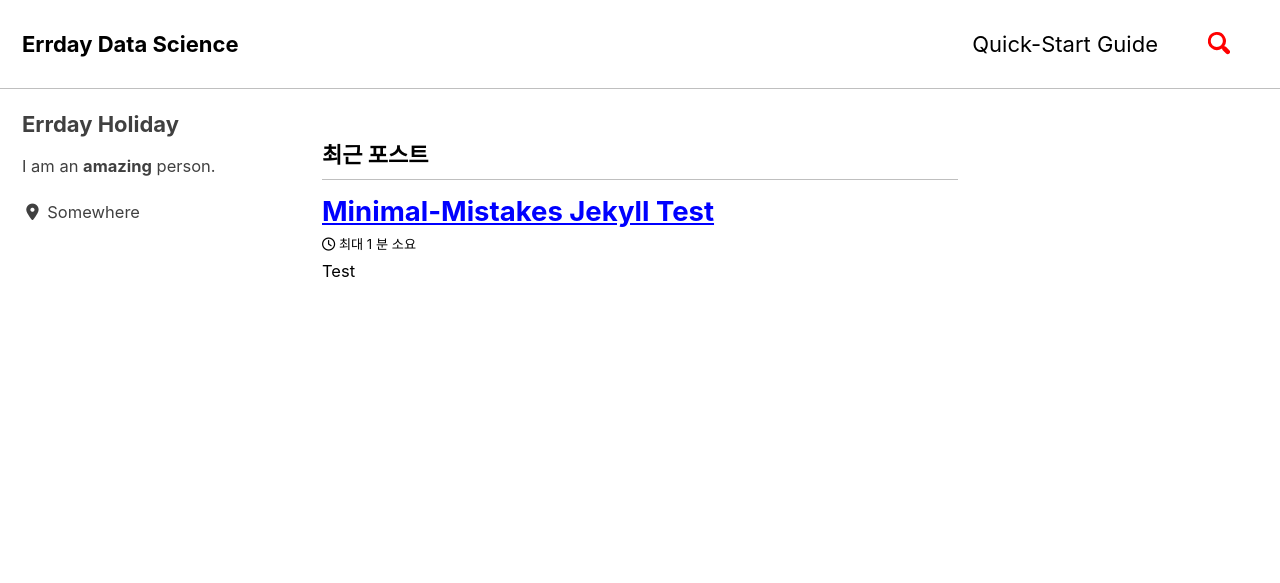
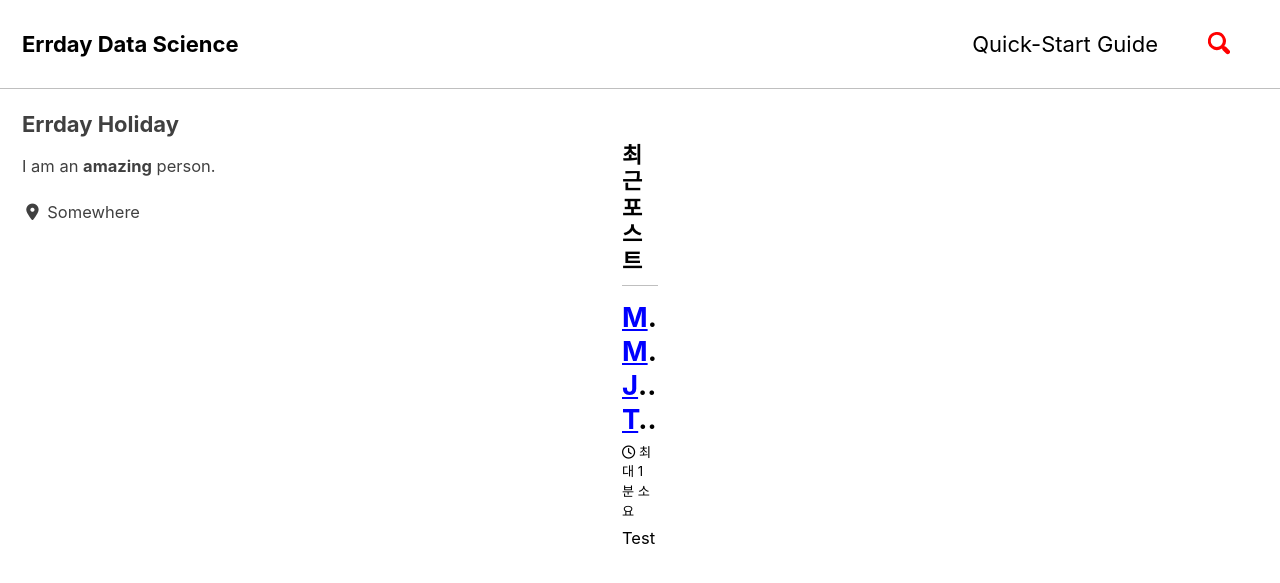
Before and after one commit to errday/errday.github.io, a Jekyll site: the page built from index.html, in a window 1280 px wide and 900 px high. Shown: the top 583 px of the window. Built offline with Jekyll 4.4.1, drawn with Linux system fonts in a browser that asks for light colours; cached includes are drawn as plain includes; nearby versions of some CDN libraries; the list of posts is cut into pages by our own code.

Commit message:
Update _variables.scss

```diff
--- a/_sass/minimal-mistakes/_variables.scss
+++ b/_sass/minimal-mistakes/_variables.scss
@@ -142,8 +142,8 @@ $max-width: $x-large !default;
    Grid
    ========================================================================== */
 
-$right-sidebar-width-narrow: 50px !default;
-$right-sidebar-width: 300px !default;
+$right-sidebar-width-narrow: 200px !default;
+$right-sidebar-width: 600px !default;
 $right-sidebar-width-wide: 400px !default;
 
 /*
```
